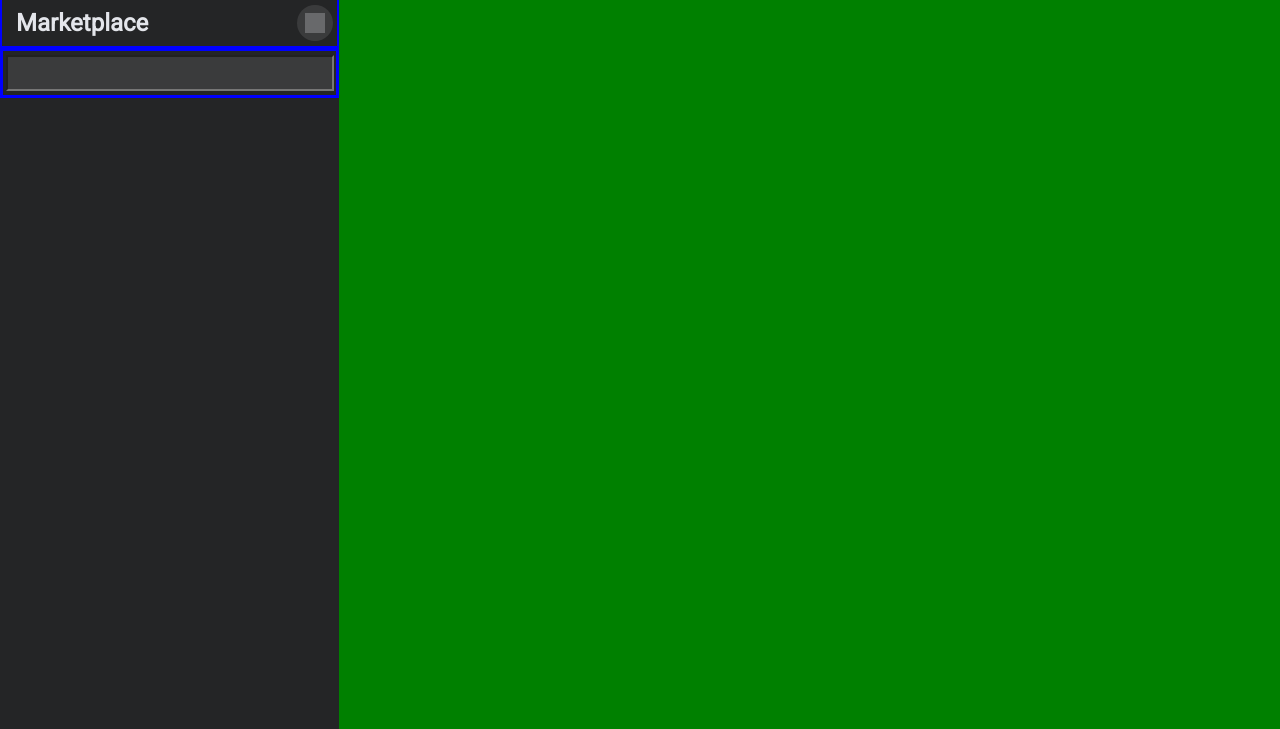
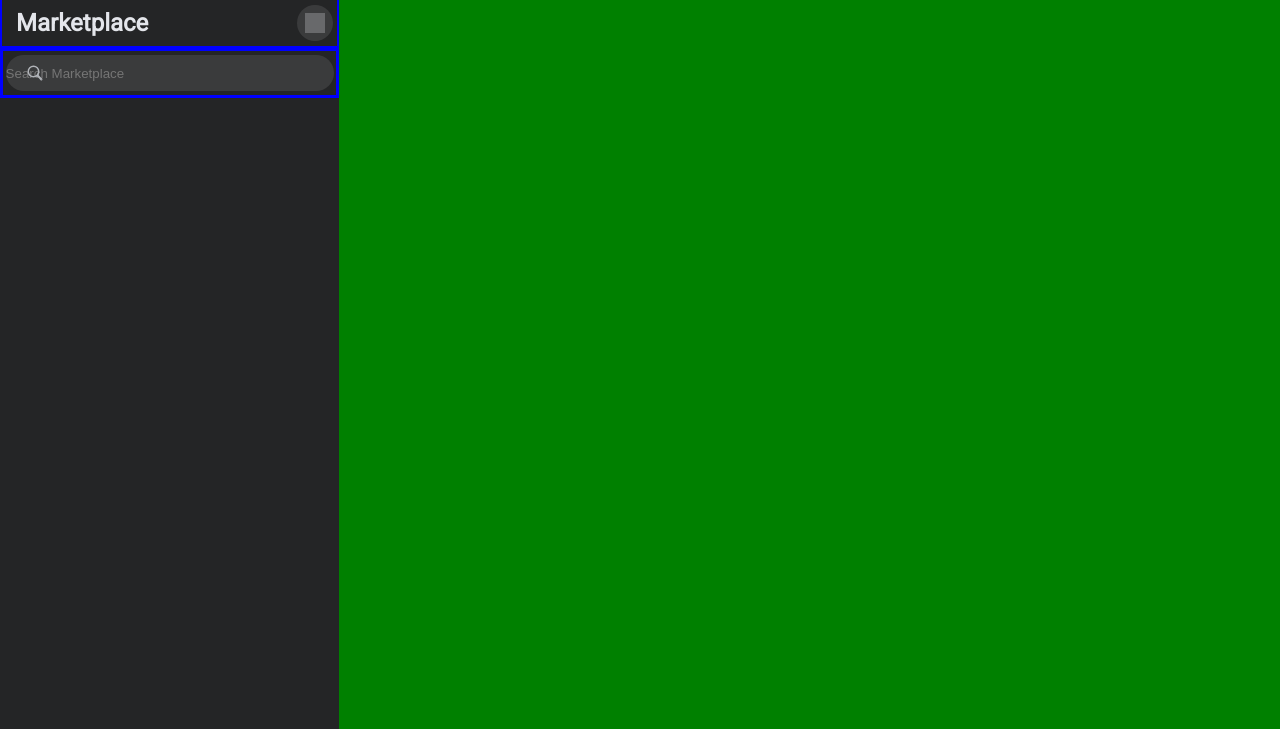
Before and after one commit to shayanmahmood/shayanmahmood-fb-with-newThing, a website: page html/shop.html in a window 1280 px wide. Shown: the part 71-800 px from the top of the page. Drawn offline with Linux system fonts and the light colour scheme; files that its build step writes are made by us from their sources; grey boxes are pictures that could not be loaded.

Commit message:
search bar is not completed

```diff
--- a/html/shop.html
+++ b/html/shop.html
@@ -822,7 +822,28 @@
 
                     </div>
                     <div class="main-con--grid--sidebar--fixed-part--search-part">
-                        <input type="search" class="main-con--grid--sidebar--fixed-part--search-part--search"/>
+                        <span class="main-con--grid--sidebar--fixed-part--search-part--search--icon"><svg
+                                fill="currentColor" viewBox="0 0 16 16" width="1.6rem" height="3.6rem"
+                                class="main-con--grid--sidebar--fixed-part--search-part--search--icon">
+                                <g fill-rule="evenodd" transform="translate(-448 -544)">
+                                    <g fill-rule="nonzero">
+                                        <path
+                                            d="M10.743 2.257a6 6 0 1 1-8.485 8.486 6 6 0 0 1 8.485-8.486zm-1.06 1.06a4.5 4.5 0 1 0-6.365 6.364 4.5 4.5 0 0 0 6.364-6.363z"
+                                            transform="translate(448 544)"></path>
+                                        <path
+                                            d="M10.39 8.75a2.94 2.94 0 0 0-.199.432c-.155.417-.23.849-.172 1.284.055.415.232.794.54 1.103a.75.75 0 0 0 1.112-1.004l-.051-.057a.39.39 0 0 1-.114-.24c-.021-.155.014-.356.09-.563.031-.081.06-.145.08-.182l.012-.022a.75.75 0 1 0-1.299-.752z"
+                                            transform="translate(448 544)"></path>
+                                        <path
+                                            d="M9.557 11.659c.038-.018.09-.04.15-.064.207-.077.408-.112.562-.092.08.01.143.034.198.077l.041.036a.75.75 0 0 0 1.06-1.06 1.881 1.881 0 0 0-1.103-.54c-.435-.058-.867.018-1.284.175-.189.07-.336.143-.433.2a.75.75 0 0 0 .624 1.356l.066-.027.12-.061z"
+                                            transform="translate(448 544)"></path>
+                                        <path
+                                            d="m13.463 15.142-.04-.044-3.574-4.192c-.599-.703.355-1.656 1.058-1.057l4.191 3.574.044.04c.058.059.122.137.182.24.249.425.249.96-.154 1.41l-.057.057c-.45.403-.986.403-1.411.154a1.182 1.182 0 0 1-.24-.182zm.617-.616.444-.444a.31.31 0 0 0-.063-.052c-.093-.055-.263-.055-.35.024l.208.232.207-.206.006.007-.22.257-.026-.024.033-.034.025.027-.257.22-.007-.007zm-.027-.415c-.078.088-.078.257-.023.35a.31.31 0 0 0 .051.063l.205-.204-.233-.209z"
+                                            transform="translate(448 544)"></path>
+                                    </g>
+                                </g>
+                            </svg></span>
+                        <input type="search" placeholder="Search Marketplace" class="main-con--grid--sidebar--fixed-part--search-part--search" />
+
                     </div>
                 </div>
 
--- a/sass/shop/components/sidebar__marketplace.scss
+++ b/sass/shop/components/sidebar__marketplace.scss
@@ -54,13 +54,26 @@
             justify-items: start;
             align-content: center;
             justify-content: center;
+
             &--search {
-                width: 32.8;
+                width: 32.8rem;
                 height: 3.6rem;
-
+                border-radius: 5rem;
                 background-color: rgba(255, 255, 255, 0.1);
                 // border-radius: 50%;
-
+                outline: none;
+                border: none;
+                ::placeholder{
+                    color: #b0b3b8;
+                    font-size: 1.5rem;
+                }
+                &--icon{
+                    position: absolute;
+                    width: 1.6rem;
+                    height: 3.6rem;
+                    fill: #b0b3b8;
+                     margin-left: 1.2rem;
+                }
             }
         }
 
```
Also changed, not shown: css/shop.css.
